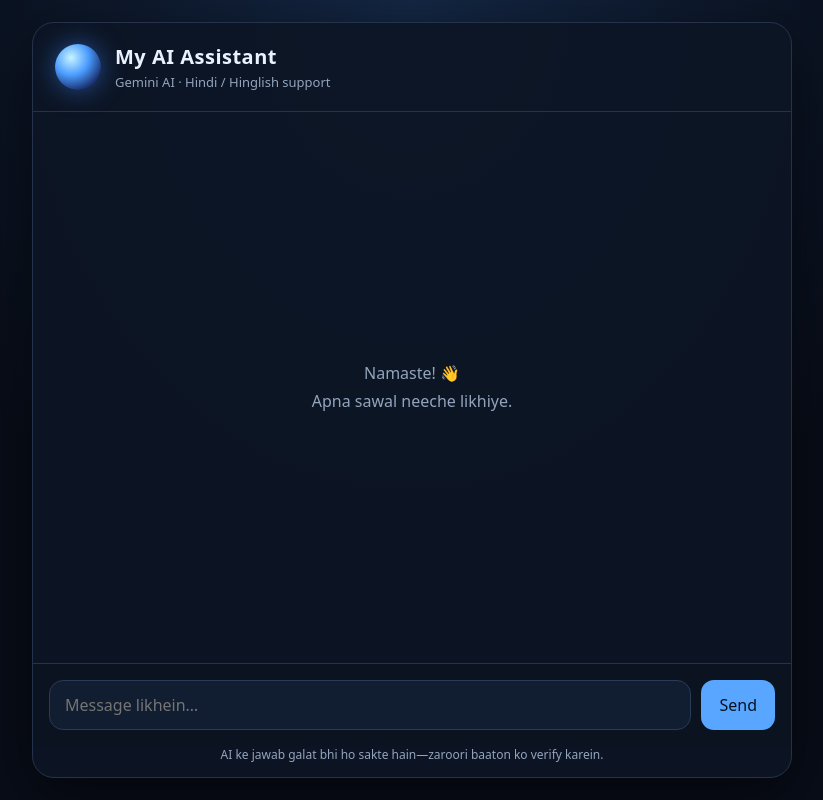
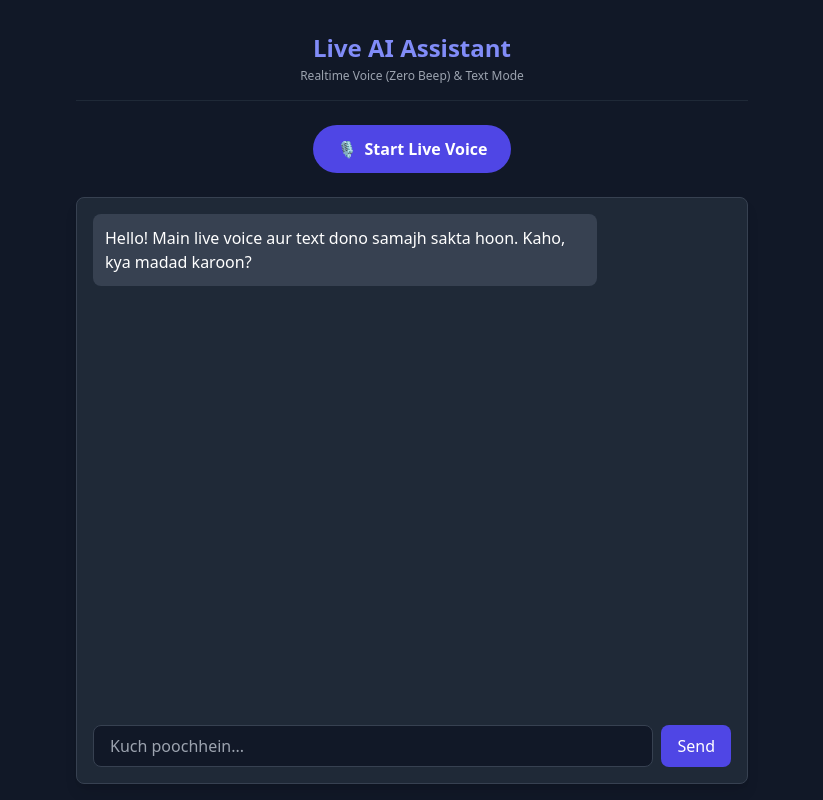
Before and after one commit to shyam532399-wq/My-ai, a FastAPI app: page / in a window 1280 px wide. Shown: the whole page, without its empty margins (228-1051 px from the left). Run offline with FastAPI, Linux system fonts and the light colour scheme; some libraries are stand-ins or nearby versions.

Commit message:
Update live voice and chat assistant UI

```diff
--- a/templates/index.html
+++ b/templates/index.html
@@ -1,86 +1,146 @@
 <!DOCTYPE html>
-<html lang="hi">
+<html lang="en">
 <head>
     <meta charset="UTF-8">
     <meta name="viewport" content="width=device-width, initial-scale=1.0">
-  <title>My AI Assistant</title>
-  <style>
-    :root { color-scheme: dark; --bg:#080d18; --panel:#111a2b; --line:#24334b; --blue:#58a6ff; --text:#eaf2ff; --muted:#93a4bd; }
-    * { box-sizing:border-box; }
-    body { margin:0; min-height:100vh; background:radial-gradient(ellipse at top,#142744 0%,var(--bg) 58%); color:var(--text); font:16px system-ui,-apple-system,Segoe UI,sans-serif; display:flex; justify-content:center; padding:22px 12px; }
-    .app { width:min(760px,100%); min-height:calc(100vh - 44px); display:flex; flex-direction:column; background:rgba(13,21,36,.92); border:1px solid var(--line); border-radius:22px; overflow:hidden; box-shadow:0 18px 60px #0008; }
-    header { padding:20px 22px; border-bottom:1px solid var(--line); display:flex; align-items:center; gap:14px; }
-    .orb { width:46px;height:46px;border-radius:50%;background:radial-gradient(circle at 35% 30%,#c8f4ff,#4a9cff 40%,#1b3270 75%);box-shadow:0 0 24px #3b82f688; }
-    h1 { margin:0;font-size:20px;letter-spacing:.5px; } .sub { color:var(--muted);font-size:13px;margin-top:3px; }
-    #messages { flex:1; padding:22px; display:flex; flex-direction:column; gap:14px; overflow:auto; }
-    .msg { max-width:88%; padding:12px 15px; border-radius:16px; line-height:1.5; white-space:pre-wrap; overflow-wrap:anywhere; }
-    .bot { align-self:flex-start;background:#17243a;border:1px solid #273a56; }
-    .user { align-self:flex-end;background:#174b83;border:1px solid #2868a9; }
-    .empty { margin:auto; color:var(--muted);text-align:center;line-height:1.7; }
-    form { display:flex;gap:10px;padding:16px;border-top:1px solid var(--line);background:#0b1321; }
-    input { flex:1;min-width:0;background:#111d30;border:1px solid #2a3b56;border-radius:14px;padding:13px 15px;color:var(--text);font:inherit;outline:none; }
-    input:focus { border-color:var(--blue); } button { border:0;border-radius:13px;padding:0 18px;background:var(--blue);color:#071322;font-weight:700;font:inherit;cursor:pointer; }
-    button:disabled { opacity:.55;cursor:wait; } .note { padding:0 18px 14px;color:var(--muted);font-size:12px;text-align:center; }
-    @media(max-width:520px){body{padding:0}.app{min-height:100vh;border-radius:0;border:0}header{padding:16px}#messages{padding:16px}form{padding:12px}.msg{max-width:94%}}
-  </style>
+    <title>AI Voice &amp; Chat Assistant</title>
+    <script src="https://cdn.tailwindcss.com"></script>
 </head>
-<body>
-  <main class="app">
-    <header>
-      <div class="orb" aria-hidden="true"></div>
-      <div><h1>My AI Assistant</h1><div class="sub">Gemini AI · Hindi / Hinglish support</div></div>
+<body class="bg-gray-900 text-white min-h-screen flex flex-col items-center p-4">
+    <header class="w-full max-w-2xl text-center py-4 border-b border-gray-800">
+        <h1 class="text-2xl font-bold text-indigo-400">Live AI Assistant</h1>
+        <p class="text-xs text-gray-400 mt-1">Realtime Voice (Zero Beep) &amp; Text Mode</p>
     </header>
-    <section id="messages" aria-live="polite">
-      <div class="empty">Namaste! 👋<br>Apna sawal neeche likhiye.</div>
-    </section>
-    <form id="chatForm">
-      <input id="messageInput" type="text" placeholder="Message likhein…" autocomplete="off" required aria-label="Message">
-      <button id="sendButton" type="submit">Send</button>
-    </form>
-    <div class="note">AI ke jawab galat bhi ho sakte hain—zaroori baaton ko verify karein.</div>
+
+    <div class="my-6 flex gap-4">
+        <button id="liveVoiceBtn" onclick="toggleLiveVoice()" class="bg-indigo-600 hover:bg-indigo-700 px-6 py-3 rounded-full font-semibold transition flex items-center gap-2">
+            <span id="voiceIcon">🎙️</span>
+            <span id="voiceStatus">Start Live Voice</span>
+        </button>
+    </div>
+
+    <main class="w-full max-w-2xl flex-1 bg-gray-800 rounded-lg p-4 flex flex-col justify-between overflow-hidden shadow-lg border border-gray-700">
+        <div id="chatContainer" class="flex-1 overflow-y-auto space-y-4 pr-2 mb-4 max-h-[60vh]">
+            <div class="bg-gray-700 p-3 rounded-lg max-w-[80%]">
+                Hello! Main live voice aur text dono samajh sakta hoon. Kaho, kya madad karoon?
+            </div>
+        </div>
+        <div class="flex gap-2">
+            <input type="text" id="userInput" placeholder="Kuch poochhein..." class="flex-1 bg-gray-900 border border-gray-700 rounded-lg px-4 py-2 text-white focus:outline-none focus:border-indigo-500" onkeydown="if(event.key === 'Enter') sendMessage()">
+            <button onclick="sendMessage()" class="bg-indigo-600 hover:bg-indigo-700 px-4 py-2 rounded-lg font-medium transition">Send</button>
+        </div>
     </main>
+
     <script>
-    const form = document.getElementById('chatForm');
-    const input = document.getElementById('messageInput');
-    const sendButton = document.getElementById('sendButton');
-    const messages = document.getElementById('messages');
+        let ws = null, audioCtx = null, micStream = null, isLive = false;
 
-    function addMessage(text, role) {
-      const empty = messages.querySelector('.empty');
-      if (empty) empty.remove();
-      const bubble = document.createElement('div');
-      bubble.className = 'msg ' + role;
-      bubble.textContent = text;
-      messages.appendChild(bubble);
-      messages.scrollTop = messages.scrollHeight;
-      return bubble;
+        async function sendMessage() {
+            const input = document.getElementById("userInput");
+            const text = input.value.trim();
+            if (!text) return;
+
+            appendMessage("User", text, "bg-indigo-600 self-end ml-auto");
+            input.value = "";
+
+            try {
+                const res = await fetch("/api/chat", {
+                    method: "POST",
+                    headers: { "Content-Type": "application/json" },
+                    body: JSON.stringify({ message: text })
+                });
+                const data = await res.json();
+                if (data.response) appendMessage("AI", data.response, "bg-gray-700");
+                else appendMessage("AI", "Error: " + data.error, "bg-red-900");
+            } catch (err) {
+                appendMessage("AI", "Connection Error", "bg-red-900");
+            }
         }
 
-    form.addEventListener('submit', async (event) => {
-      event.preventDefault();
-      const message = input.value.trim();
-      if (!message || sendButton.disabled) return;
-      addMessage(message, 'user');
-      input.value = '';
-      sendButton.disabled = true;
-      const waiting = addMessage('Soch raha hoon…', 'bot');
+        function appendMessage(sender, text, classes) {
+            const container = document.getElementById("chatContainer");
+            const msgDiv = document.createElement("div");
+            msgDiv.className = `p-3 rounded-lg max-w-[80%] ${classes}`;
+            msgDiv.innerText = text;
+            container.appendChild(msgDiv);
+            container.scrollTop = container.scrollHeight;
+        }
+
+        async function toggleLiveVoice() {
+            const btn = document.getElementById("liveVoiceBtn");
+            const status = document.getElementById("voiceStatus");
+
+            if (isLive) {
+                if (ws) ws.close();
+                if (micStream) micStream.getTracks().forEach(track => track.stop());
+                if (audioCtx) await audioCtx.close();
+                isLive = false;
+                btn.classList.replace("bg-red-600", "bg-indigo-600");
+                status.innerText = "Start Live Voice";
+                return;
+            }
+
             try {
-        const response = await fetch('/api/chat', {
-          method: 'POST',
-          headers: { 'Content-Type': 'application/json' },
-          body: JSON.stringify({ message })
-        });
-        const data = await response.json();
-        if (!response.ok || data.error) throw new Error(data.error || 'Request failed (' + response.status + ')');
-        waiting.textContent = data.response || 'Koi jawab nahi mila.';
-      } catch (error) {
-        waiting.textContent = 'Connection error: ' + error.message + '\nServer aur GOOGLE_API_KEY check karein.';
-      } finally {
-        sendButton.disabled = false;
-        input.focus();
-        messages.scrollTop = messages.scrollHeight;
+                const protocol = window.location.protocol === "https:" ? "wss" : "ws";
+                ws = new WebSocket(`${protocol}://${window.location.host}/ws/live`);
+                ws.binaryType = "arraybuffer";
+
+                audioCtx = new (window.AudioContext || window.webkitAudioContext)({ sampleRate: 16000 });
+                let nextStartTime = 0;
+
+                ws.onmessage = async (event) => {
+                    const audioBuffer = await decodePCM(event.data, audioCtx, 24000);
+                    const source = audioCtx.createBufferSource();
+                    source.buffer = audioBuffer;
+                    source.connect(audioCtx.destination);
+                    const currentTime = audioCtx.currentTime;
+                    if (nextStartTime < currentTime) nextStartTime = currentTime;
+                    source.start(nextStartTime);
+                    nextStartTime += audioBuffer.duration;
+                };
+
+                micStream = await navigator.mediaDevices.getUserMedia({ audio: { channelCount: 1, sampleRate: 16000 } });
+                const sourceNode = audioCtx.createMediaStreamSource(micStream);
+                const processor = audioCtx.createScriptProcessor(2048, 1, 1);
+
+                processor.onaudioprocess = (e) => {
+                    if (ws.readyState === WebSocket.OPEN) {
+                        const inputData = e.inputBuffer.getChannelData(0);
+                        const pcmData = convertFloat32ToInt16(inputData);
+                        ws.send(pcmData.buffer);
                     }
-    });
+                };
+
+                sourceNode.connect(processor);
+                processor.connect(audioCtx.destination);
+                isLive = true;
+                btn.classList.replace("bg-indigo-600", "bg-red-600");
+                status.innerText = "Listening... (Click to Stop)";
+            } catch (err) {
+                console.error("Mic Access Error:", err);
+                alert("Microphone permission zaroori hai!");
+            }
+        }
+
+        function convertFloat32ToInt16(buffer) {
+            let l = buffer.length;
+            let buf = new Int16Array(l);
+            while (l--) {
+                let s = Math.max(-1, Math.min(1, buffer[l]));
+                buf[l] = s < 0 ? s * 0x8000 : s * 0x7FFF;
+            }
+            return buf;
+        }
+
+        async function decodePCM(arrayBuffer, ctx, sampleRate) {
+            const int16Array = new Int16Array(arrayBuffer);
+            const float32Array = new Float32Array(int16Array.length);
+            for (let i = 0; i < int16Array.length; i++) {
+                float32Array[i] = int16Array[i] / (int16Array[i] < 0 ? 0x8000 : 0x7FFF);
+            }
+            const buffer = ctx.createBuffer(1, float32Array.length, sampleRate);
+            buffer.getChannelData(0).set(float32Array);
+            return buffer;
+        }
     </script>
 </body>
 </html>
```
Lines whose indentation alone changed are shown as unchanged.
